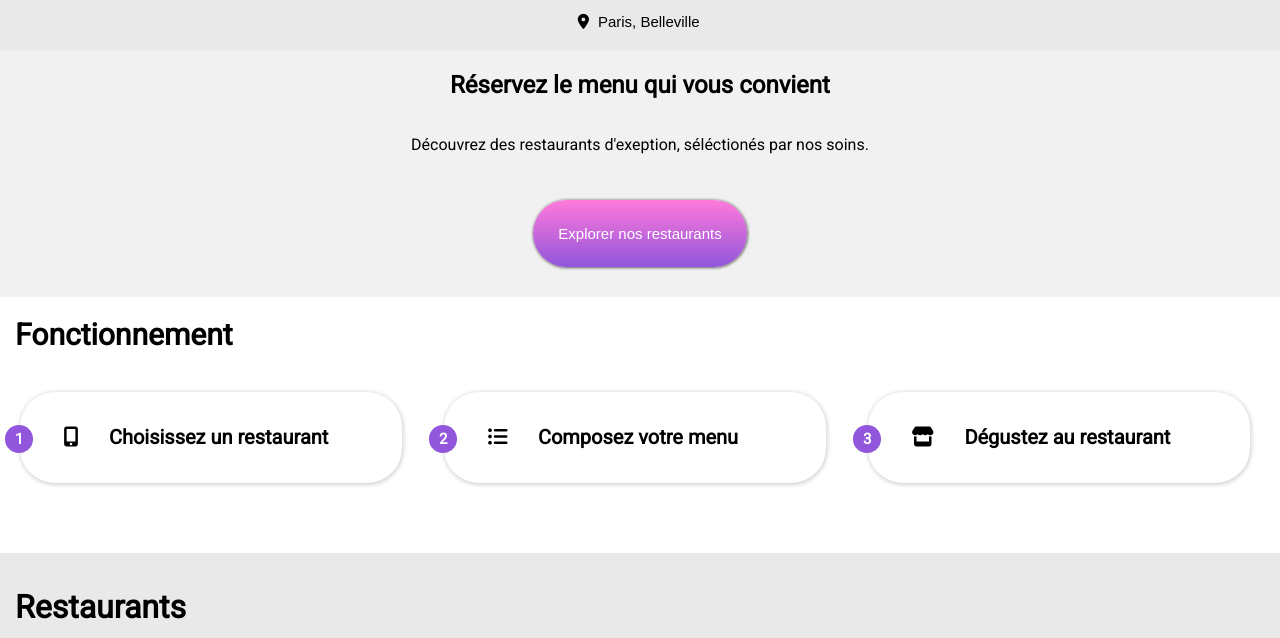
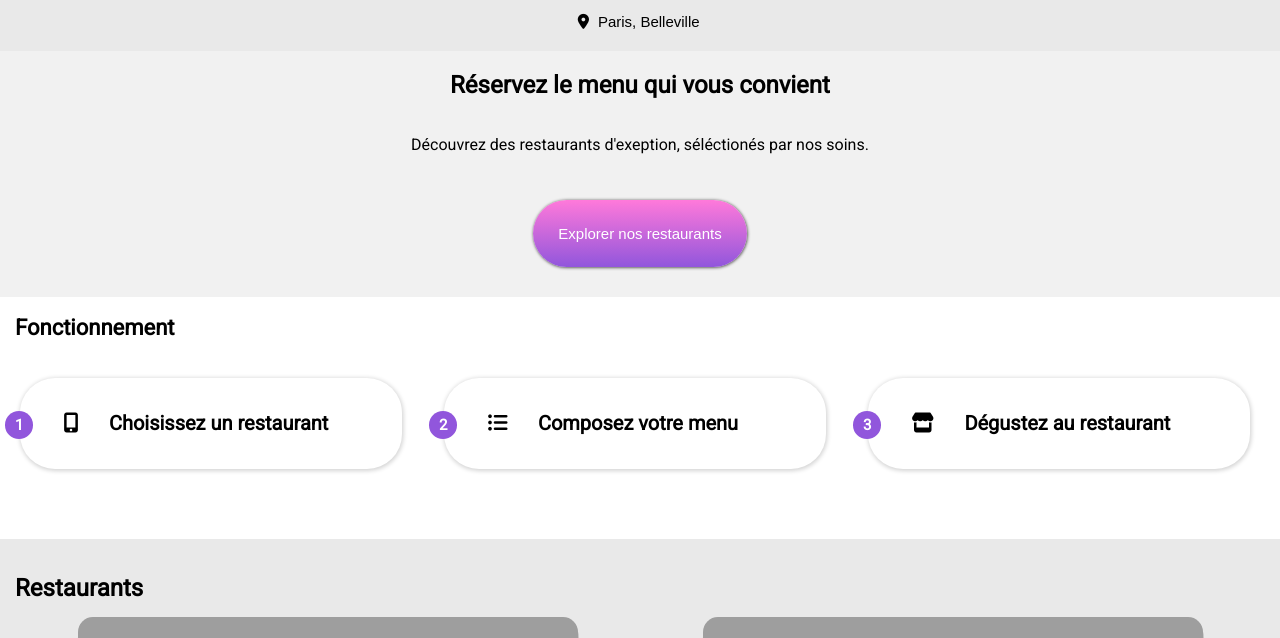
Before and after one commit to stefzouille/SorresStephane_3_27122021, a website: page index.html in a window 1280 px wide. Shown: the part 103-741 px from the top of the page. Drawn offline with Linux system fonts and the light colour scheme; grey boxes are pictures that could not be loaded; a web font is replaced by a local one.

Commit message:
ad rm multi h1

```diff
--- a/index.html
+++ b/index.html
@@ -47,7 +47,7 @@
     <!-- :::::::::::::::::::::::::::::::::::: Fonctionnement :::::::::::::::::::::::::::::::::::: -->
     <div class="main">
       <div class="container">
-        <h1>Fonctionnement</h1>
+        <h2>Fonctionnement</h2>
         <div class="transparent">
           <ul>
             <li>
@@ -66,7 +66,7 @@
 
     <!-- :::::::::::::::::::::::::::::::::::: Restaurants :::::::::::::::::::::::::::::::::::: -->
     <div class="section_card">
-      <h1>Restaurants</h1>
+      <h2>Restaurants</h2>
 
       <a href="./pages_menu/palette_du_gout.html">
         <section>
--- a/sass/layouts/_card.scss
+++ b/sass/layouts/_card.scss
@@ -42,7 +42,7 @@
     text-decoration: none;
     color: black;
   }
-  h1 {
+  h2 {
     margin-bottom: 15px;
     margin-top: 0;
   }
@@ -98,7 +98,7 @@
 
 /* la largeur du viewport */
 @media (min-width: 568px) {
-  h1 {
+  h2 {
     width: 100%;
   }
   .section_card {
--- a/sass/layouts/_container.scss
+++ b/sass/layouts/_container.scss
@@ -4,8 +4,8 @@
   margin-bottom: 50px;
   animation: fadeIn 2s;
 
-  h1 {
-    font-size: 30px;
+  h2 {
+    font-size: 22px;
     margin-left: 15px;
   }
   ul {
```
Also changed, not shown: public/css/main.css.
